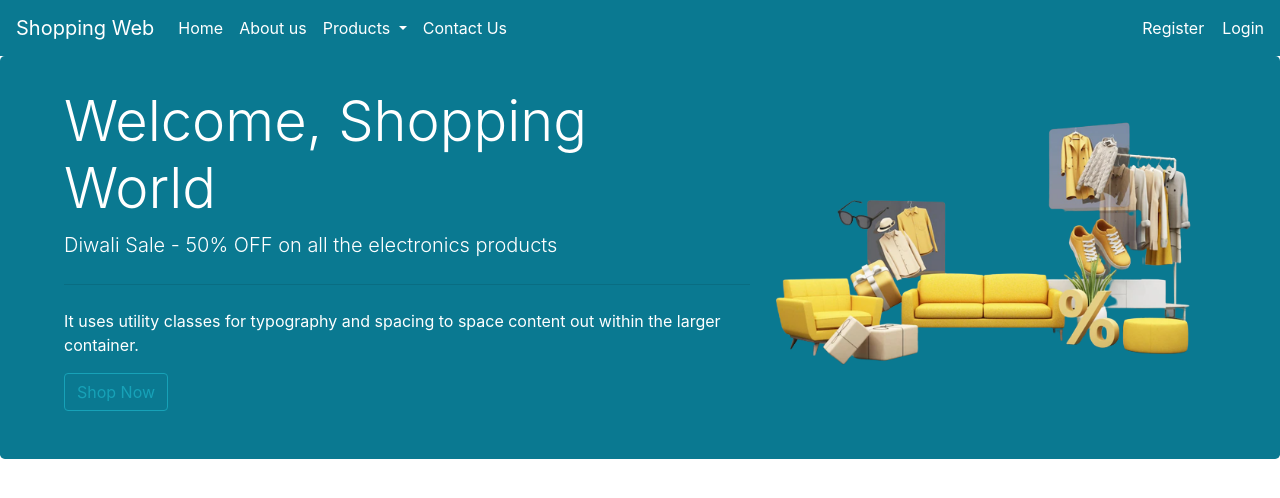
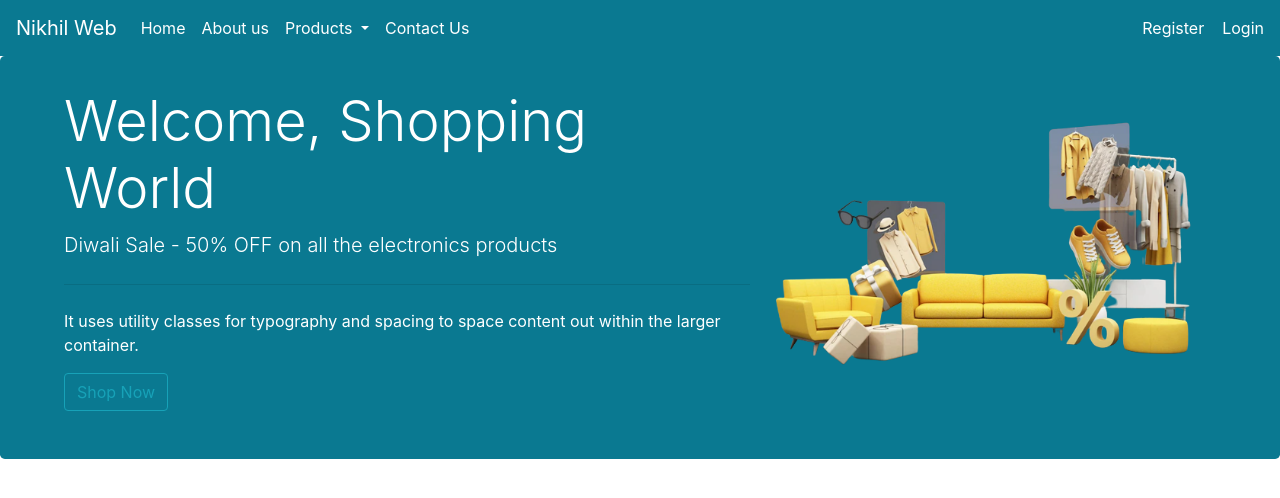
Before and after one commit to nikhilkarale3108/shoppingweb.github.io, a plain HTML site: page index.html in a window 1280 px wide. Drawn offline with nearby package versions, Linux system fonts and the light colour scheme.

Commit message:
update index.html

```diff
--- a/index.html
+++ b/index.html
@@ -10,7 +10,7 @@
 </head>
 <body>
 <nav class="navbar navbar-expand-lg bg-custom">
-  <a class="navbar-brand" href="#">Shopping Web</a>
+  <a class="navbar-brand" href="#">Nikhil Web</a>
   <button class="navbar-toggler" type="button" data-toggle="collapse" data-target="#navbarSupportedContent" aria-controls="navbarSupportedContent" aria-expanded="false" aria-label="Toggle navigation">
     <span class="navbar-toggler-icon"></span>
   </button>
```
